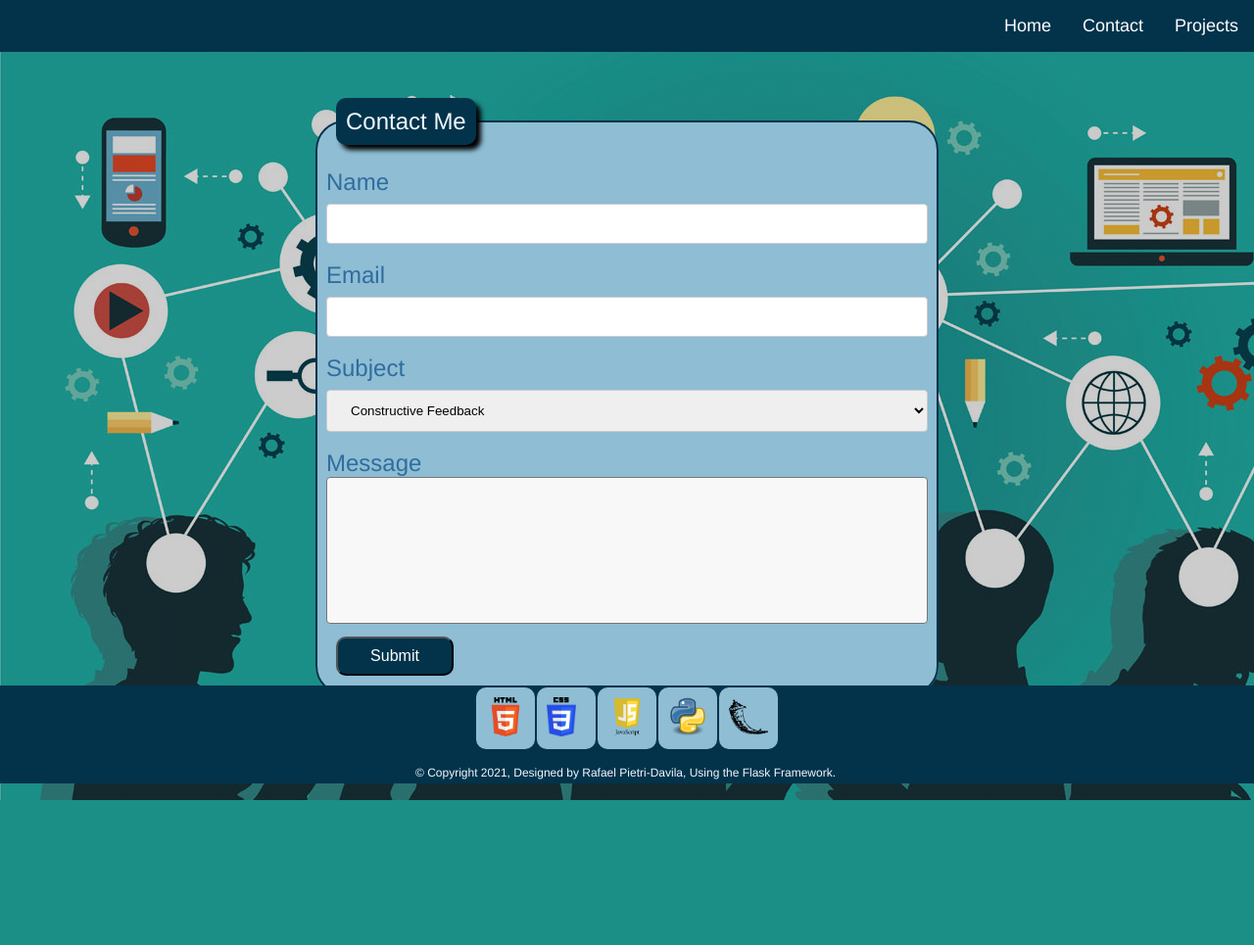
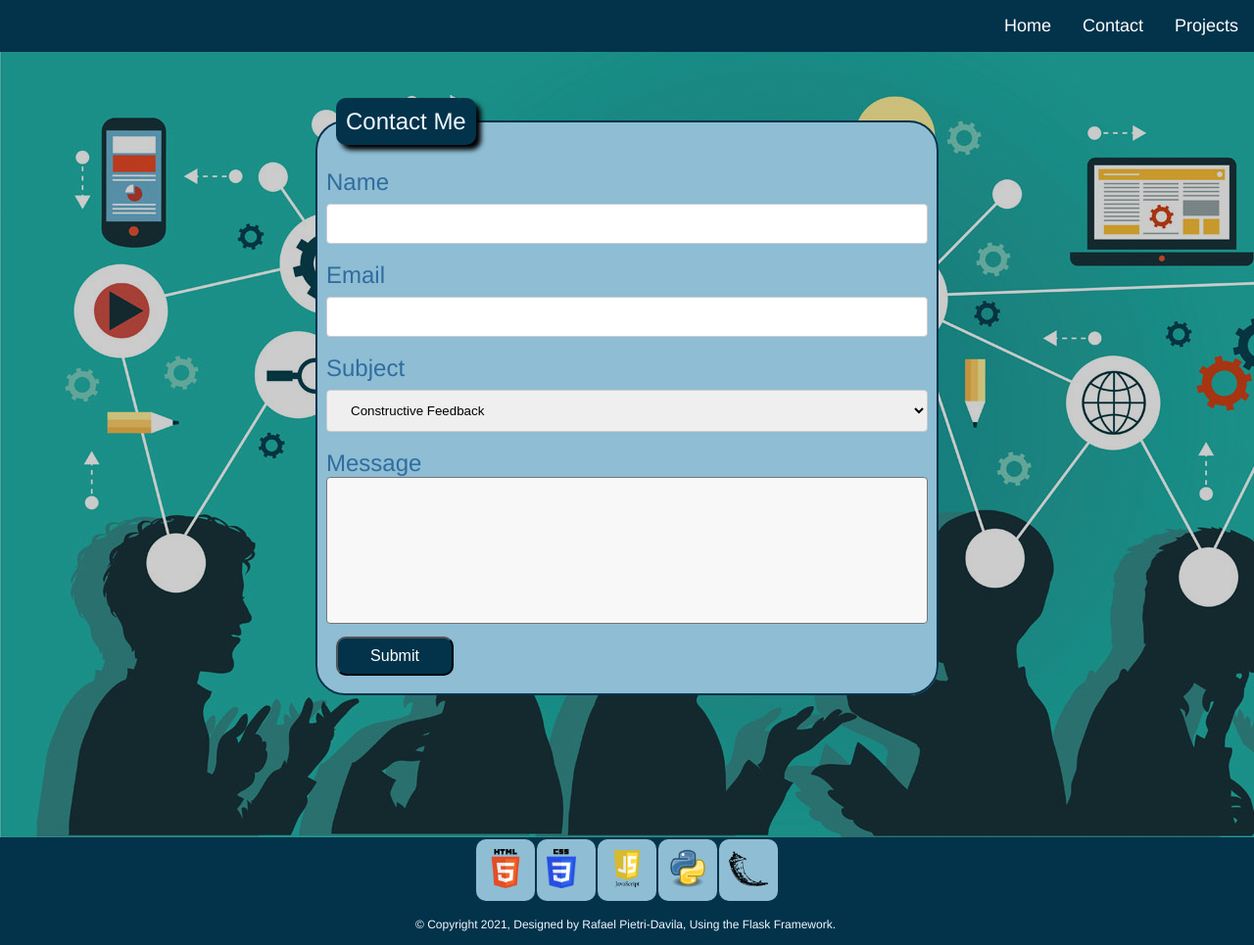
Before and after one commit to rpdavila/personal_portfolio, a Flask app: page /contact in a window 1280 px wide. Shown: the whole page at 98% size. Before the commit the page ends 817 px from the top, so only its background shows below. Run offline with Flask 2, Linux system fonts and the light colour scheme.

Commit message:
fixed footer to stay at bottom with no gaps

```diff
--- a/website/static/style.css
+++ b/website/static/style.css
@@ -97,9 +97,10 @@ body {
 .contact_background {
     display: flex;
     justify-content: center;
+    align-content: center;
     background-size: cover;
     background: linear-gradient(rgba(0, 0, 0, 0.2), rgba(0, 0, 0, 0.2)), url("collaboration.jpg") no-repeat;
-    height: 817px;
+    height: 855px;
 }
 
 .form-wrapper {
@@ -187,10 +188,10 @@ textarea {
 /*footer*/
 
 footer {
-	position: fixed;
+	position: relative;
 	bottom: 0;
 	width: 100%;
-    height: 100px;
+    height: fit-content;
     background-color: #02334B ;
 }
 .footer-container {
```
